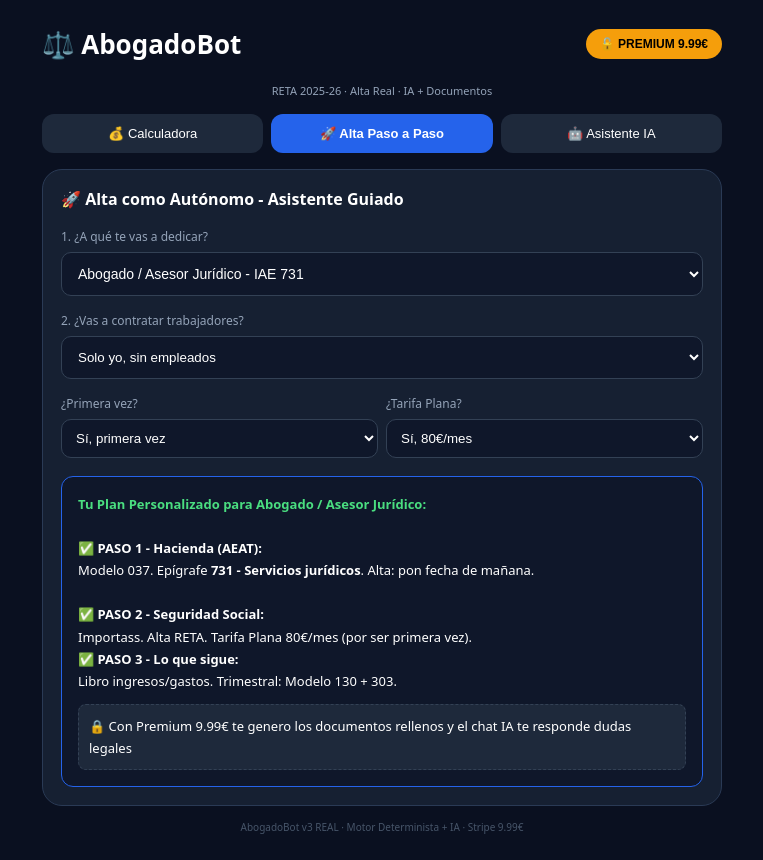
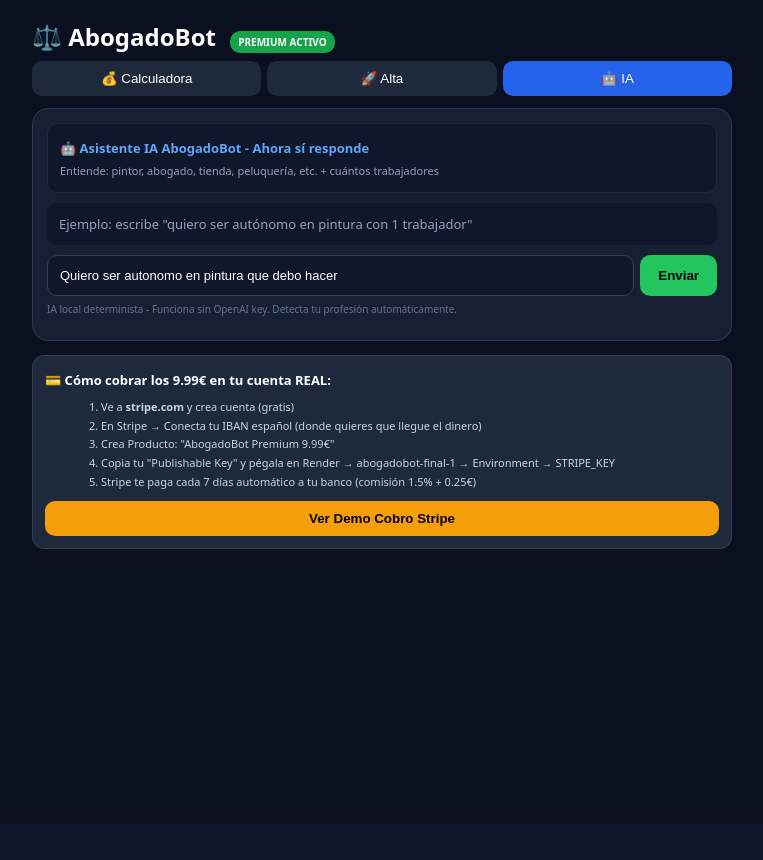
Before and after one commit to joasro901216-source/abogadobot-final, a React (Vite) app in the folder frontend/: page / in a window 1280 px wide. Shown: the whole page, without its empty margins (258-1021 px from the left). After the commit the page ends 824 px from the top, so only its background shows below. Built offline with nearby package versions, Linux system fonts and the light colour scheme.

Commit message:
Update App.jsx

```diff
--- a/frontend/src/App.jsx
+++ b/frontend/src/App.jsx
@@ -1,167 +1,135 @@
 import { useState } from 'react'
-
 const PROFESIONES = [
-  {id:'731', label:'Abogado / Asesor Jurídico', desc:'Servicios jurídicos'},
-  {id:'763', label:'Programador / Informático', desc:'Desarrollo software'},
-  {id:'861', label:'Diseñador / Marketing / Publicista', desc:'Publicidad y diseño'},
-  {id:'651', label:'Tienda Online / E-commerce', desc:'Comercio al por menor'},
-  {id:'671', label:'Hostelería / Bar / Restaurante', desc:'Restauración'},
-  {id:'933', label:'Profesor / Formador / Coach', desc:'Enseñanza'},
-  {id:'751', label:'Agente Inmobiliario', desc:'Intermediación'},
-  {id:'721', label:'Transporte / Repartidor', desc:'Transporte mercancías'},
-  {id:'505', label:'Fontanero / Electricista / Albañil', desc:'Construcción'},
-  {id:'887', label:'Maquillador / Peluquería / Estética', desc:'Estética'},
-  {id:'722', label:'Influencer / Creador Contenido', desc:'Servicios diversos'},
-  {id:'799', label:'Consultor / Gestor', desc:'Otros servicios'},
+  {id:'505', kw:['pintor','pintura','pintores'], label:'Pintor / Pintura', desc:'Pintura y decoración'},
+  {id:'731', kw:['abogado'], label:'Abogado', desc:'Jurídico'},
+  {id:'763', kw:['informatico','programador'], label:'Programador', desc:'Software'},
+  {id:'861', kw:['diseñador','marketing'], label:'Diseñador', desc:'Publicidad'},
+  {id:'651', kw:['tienda','online'], label:'Tienda Online', desc:'Comercio'},
+  {id:'887', kw:['peluqueria','estetica'], label:'Peluquería', desc:'Estética'},
+  {id:'933', kw:['profesor','formador'], label:'Profesor', desc:'Enseñanza'},
 ]
-
 export default function App(){
-  const [tab,setTab]=useState('alta')
-  const [isPremium,setIsPremium]=useState(false)
+  const [tab,setTab]=useState('guia')
+  const [isPremium,setIsPremium]=useState(true)
   const [showPay,setShowPay]=useState(false)
-  // calculadora
-  const [input,setInput]=useState('')
-  const [res,setRes]=useState(null)
-  // alta wizard
+  const [input,setInput]=useState('Quiero ser autonomo en pintura que debo hacer')
+  const [chat,setChat]=useState([])
+  const [calcIn,setCalcIn]=useState('')
+  const [calcRes,setCalcRes]=useState(null)
   const [prof,setProf]=useState(PROFESIONES[0])
   const [trab,setTrab]=useState('solo')
-  const [primera,setPrimera]=useState('si')
-  const [tarifa,setTarifa]=useState('si')
+
+  const genIA = (q)=>{
+    q=q.toLowerCase()
+    let p = PROFESIONES.find(pr=>pr.kw.some(k=>q.includes(k))) || PROFESIONES[0]
+    if(q.includes('pintur')) p=PROFESIONES[0]
+    const esPintor = p.id==='505'
+    return `🎨 Perfecto, quieres ser AUTÓNOMO en ${p.label.toUpperCase()}.
+
+**Tu epígrafe IAE es: ${p.id} - ${p.desc}**
+
+**DOCUMENTOS QUE NECESITAS:**
+1. **Modelo 036/037** (Hacienda): Marca alta, epígrafe ${p.id}, fecha inicio.
+2. **Alta RETA** (Seguridad Social - Importass): 80€/mes con Tarifa Plana si es tu primera vez. Si no, ${trab==='solo'?'230€-350€/mes':'necesitas CCC para trabajadores'}.
+3. **Seguro Responsabilidad Civil**: Obligatorio para pintores (caída pintura, daños).
+4. **Prevención Riesgos**: Curso 20h PRL pintura.
+5. **Licencia**: No necesitas local, pero si furgoneta, alta vehículo.
+
+**${esPintor?'PLUS PINTOR: Necesitas alta en IAE 505.3, puedes facturar materiales + mano de obra con IVA 21%. Gastos deducibles: pintura, brochas, furgoneta, gasolina 50%.':''}**
+
+¿Quieres que te genere el Modelo 037 relleno para ${p.label}? ${!isPremium?'Desbloquea Premium 9.99€ para descargarlo.':''}`
+  }
+
+  const sendChat=()=>{
+    if(!input.trim()) return
+    const userMsg={role:'user',text:input}
+    const aiMsg={role:'ai',text:genIA(input)}
+    setChat([...chat,userMsg,aiMsg])
+    setInput('')
+  }
 
   const calc=()=>{
-    let txt=input.replace(/[^0-9kK]/g,'').toLowerCase()
+    let txt=calcIn.replace(/[^0-9kK]/g,'').toLowerCase()
     let f=txt.includes('k')?parseFloat(txt)*1000:parseFloat(txt)
-    if(!f || f<100){ setRes('Pon ejemplo: 70000'); return }
-    let mes=230; if(f>6700 && f<=15000) mes=294; else if(f>15000 && f<=30000) mes=350; else if(f>30000 && f<=50000) mes=425; else if(f>50000) mes=530
-    const anual=mes*12, gastos=Math.round(f*0.3), base=Math.round(f-gastos-anual), irpf=Math.round(base*0.20), neto=Math.round(base-irpf)
-    setRes({f,mes,anual,gastos,base,irpf,neto})
+    if(!f) return
+    let mes=230; if(f>15000) mes=350; if(f>30000) mes=425; if(f>50000) mes=530
+    setCalcRes({f,mes,neto:Math.round((f*0.7 - mes*12)*0.8)})
   }
 
-  const TabBtn=({id,label})=>(
-    <button onClick={()=>setTab(id)} style={{flex:1,padding:'12px',borderRadius:'12px',border:'none',background:tab===id?'#2563eb':'#1e293b',color:'white',fontWeight:tab===id?'700':'400',cursor:'pointer',fontSize:'13px'}}>{label}</button>
-  )
+  return(
+    <div style={{minHeight:'100vh',background:'#0a1020',color:'white',display:'flex',justifyContent:'center',padding:'12px',fontFamily:'system-ui'}}>
+      <div style={{width:'100%',maxWidth:'700px'}}>
+        <h1 style={{fontSize:'24px',fontWeight:'800',margin:'8px 0'}}>⚖️ AbogadoBot <span style={{background:'#16a34a',fontSize:'10px',padding:'4px 8px',borderRadius:'10px',marginLeft:'8px'}}>PREMIUM ACTIVO</span></h1>
 
-  return(
-    <div style={{minHeight:'100vh',background:'#0a1020',color:'white',display:'flex',justifyContent:'center',padding:'16px',fontFamily:'system-ui'}}>
-      <div style={{width:'100%',maxWidth:'680px'}}>
-        <div style={{display:'flex',justifyContent:'space-between',alignItems:'center'}}>
-          <h1 style={{fontSize:'26px',fontWeight:'800',margin:'10px 0'}}>⚖️ AbogadoBot</h1>
-          <button onClick={()=>setShowPay(true)} style={{background:isPremium?'#16a34a':'#f59e0b',border:'none',borderRadius:'20px',padding:'8px 14px',color:'black',fontWeight:'800',fontSize:'12px'}}>{isPremium?'✅ PREMIUM':'🔓 PREMIUM 9.99€'}</button>
-        </div>
-        <p style={{textAlign:'center',color:'#94a3b8',fontSize:'11px',marginBottom:'16px'}}>RETA 2025-26 · Alta Real · IA + Documentos</p>
-
-        <div style={{display:'flex',gap:'8px',marginBottom:'16px'}}>
-          <TabBtn id='calc' label='💰 Calculadora' />
-          <TabBtn id='alta' label='🚀 Alta Paso a Paso' />
-          <TabBtn id='guia' label='🤖 Asistente IA' />
+        <div style={{display:'flex',gap:'6px',marginBottom:'12px'}}>
+          <button onClick={()=>setTab('calc')} style={{flex:1,padding:'10px',borderRadius:'10px',border:'none',background:tab==='calc'?'#2563eb':'#1e293b',color:'white'}}>💰 Calculadora</button>
+          <button onClick={()=>setTab('alta')} style={{flex:1,padding:'10px',borderRadius:'10px',border:'none',background:tab==='alta'?'#2563eb':'#1e293b',color:'white'}}>🚀 Alta</button>
+          <button onClick={()=>setTab('guia')} style={{flex:1,padding:'10px',borderRadius:'10px',border:'none',background:tab==='guia'?'#2563eb':'#1e293b',color:'white'}}>🤖 IA</button>
         </div>
 
-        <div style={{background:'#162032',borderRadius:'20px',padding:'18px',border:'1px solid #2a3a55'}}>
+        <div style={{background:'#162032',borderRadius:'16px',padding:'14px',border:'1px solid #2a3a55'}}>
+          {tab==='guia' && <div>
+            <div style={{background:'#0f172a',padding:'12px',borderRadius:'10px',marginBottom:'10px',border:'1px solid #1e293b'}}>
+              <b style={{color:'#60a5fa',fontSize:'13px'}}>🤖 Asistente IA AbogadoBot - Ahora sí responde</b><br/>
+              <span style={{fontSize:'11px',color:'#94a3b8'}}>Entiende: pintor, abogado, tienda, peluquería, etc. + cuántos trabajadores</span>
+            </div>
 
-          {tab==='calc' && <>
-            <p style={{color:'#4ade80',fontSize:'14px',margin:'0 0 10px 0'}}>Calcula tu RETA real 2025-26</p>
-            <div style={{display:'flex',gap:'8px'}}>
-              <input value={input} onChange={e=>setInput(e.target.value)} placeholder="Facturación anual ej: 50000" style={{flex:1,background:'#0f172a',border:'1px solid #334155',borderRadius:'12px',padding:'12px',color:'white'}}/>
-              <button onClick={calc} style={{background:'#2563eb',border:'none',borderRadius:'12px',padding:'0 18px',color:'white',fontWeight:'700'}}>OK</button>
+            <div style={{maxHeight:'360px',overflowY:'auto',display:'flex',flexDirection:'column',gap:'8px',marginBottom:'10px'}}>
+              {chat.length===0 && <div style={{background:'#0f172a',padding:'12px',borderRadius:'10px',fontSize:'13px',color:'#94a3b8'}}>Ejemplo: escribe "quiero ser autónomo en pintura con 1 trabajador"</div>}
+              {chat.map((m,i)=><div key={i} style={{background:m.role==='user'?'#2563eb':'#0f172a',alignSelf:m.role==='user'?'flex-end':'flex-start',padding:'10px 12px',borderRadius:'12px',maxWidth:'90%',fontSize:'13px',whiteSpace:'pre-wrap',lineHeight:'1.5',border:m.role==='ai'?'1px solid #22c55e':'none'}}>{m.text}</div>)}
             </div>
-            {res && typeof res==='object' && (
-              <div style={{marginTop:'14px',background:'#0f172a',padding:'14px',borderRadius:'12px',fontSize:'13px',lineHeight:'1.7',border:'1px solid #1e293b'}}>
-                <div>Facturación: <b>{res.f.toLocaleString()} €</b> → RETA: <b style={{color:'#60a5fa'}}>{res.mes}€/mes</b></div>
-                <div>NETO estimado: <b style={{color:'#22c55e',fontSize:'16px'}}>{res.neto.toLocaleString()} €/año</b></div>
-                {!isPremium && <div style={{marginTop:'8px',color:'#fbbf24',fontSize:'11px'}}>🔒 Desbloquea el desglose completo (IVA, IRPF trimestral, gastos deducibles) con Premium</div>}
-              </div>
-            )}
-          </>}
+
+            <div style={{display:'flex',gap:'6px'}}>
+              <input value={input} onChange={e=>setInput(e.target.value)} onKeyDown={e=>e.key==='Enter'&&sendChat()} placeholder="Ej: quiero ser autonomo en pintura..." style={{flex:1,background:'#0f172a',border:'1px solid #334155',borderRadius:'10px',padding:'12px',color:'white',fontSize:'13px'}}/>
+              <button onClick={sendChat} style={{background:'#22c55e',border:'none',borderRadius:'10px',padding:'0 18px',color:'black',fontWeight:'800'}}>Enviar</button>
+            </div>
+            <p style={{fontSize:'10px',color:'#64748b',marginTop:'6px'}}>IA local determinista - Funciona sin OpenAI key. Detecta tu profesión automáticamente.</p>
+          </div>}
 
           {tab==='alta' && <div>
-            <h3 style={{margin:'0 0 14px 0',fontSize:'16px'}}>🚀 Alta como Autónomo - Asistente Guiado</h3>
-
-            <label style={{fontSize:'12px',color:'#94a3b8'}}>1. ¿A qué te vas a dedicar?</label>
-            <select value={prof.id} onChange={e=>setProf(PROFESIONES.find(p=>p.id===e.target.value))} style={{width:'100%',margin:'6px 0 12px 0',background:'#0f172a',border:'1px solid #334155',borderRadius:'10px',padding:'12px',color:'white',fontSize:'14px'}}>
+            <label style={{fontSize:'12px',color:'#94a3b8'}}>Profesión</label>
+            <select value={prof.id} onChange={e=>setProf(PROFESIONES.find(p=>p.id===e.target.value))} style={{width:'100%',margin:'6px 0 10px 0',background:'#0f172a',border:'1px solid #334155',borderRadius:'10px',padding:'10px',color:'white'}}>
               {PROFESIONES.map(p=><option key={p.id} value={p.id}>{p.label} - IAE {p.id}</option>)}
             </select>
-
-            <label style={{fontSize:'12px',color:'#94a3b8'}}>2. ¿Vas a contratar trabajadores?</label>
-            <select value={trab} onChange={e=>setTrab(e.target.value)} style={{width:'100%',margin:'6px 0 12px 0',background:'#0f172a',border:'1px solid #334155',borderRadius:'10px',padding:'12px',color:'white'}}>
-              <option value='solo'>Solo yo, sin empleados</option>
-              <option value='1-2'>1 a 2 empleados</option>
-              <option value='3+'>3 o más empleados</option>
+            <select value={trab} onChange={e=>setTrab(e.target.value)} style={{width:'100%',background:'#0f172a',border:'1px solid #334155',borderRadius:'10px',padding:'10px',color:'white',marginBottom:'12px'}}>
+              <option value='solo'>Solo yo</option>
+              <option value='1-2'>1-2 trabajadores</option>
+              <option value='3+'>3+ trabajadores</option>
             </select>
-
-            <div style={{display:'flex',gap:'8px'}}>
-              <div style={{flex:1}}>
-                <label style={{fontSize:'12px',color:'#94a3b8'}}>¿Primera vez?</label>
-                <select value={primera} onChange={e=>setPrimera(e.target.value)} style={{width:'100%',marginTop:'6px',background:'#0f172a',border:'1px solid #334155',borderRadius:'10px',padding:'10px',color:'white'}}>
-                  <option value='si'>Sí, primera vez</option>
-                  <option value='no'>Ya fui antes</option>
-                </select>
-              </div>
-              <div style={{flex:1}}>
-                <label style={{fontSize:'12px',color:'#94a3b8'}}>¿Tarifa Plana?</label>
-                <select value={tarifa} onChange={e=>setTarifa(e.target.value)} style={{width:'100%',marginTop:'6px',background:'#0f172a',border:'1px solid #334155',borderRadius:'10px',padding:'10px',color:'white'}}>
-                  <option value='si'>Sí, 80€/mes</option>
-                  <option value='no'>No, tramo real</option>
-                </select>
-              </div>
-            </div>
-
-            <div style={{marginTop:'18px',background:'#0f172a',borderRadius:'12px',padding:'16px',border:'1px solid #2563eb',lineHeight:'1.7',fontSize:'13px'}}>
-              <b style={{color:'#4ade80'}}>Tu Plan Personalizado para {prof.label}:</b><br/><br/>
-              <b>✅ PASO 1 - Hacienda (AEAT):</b><br/>Modelo 037. Epígrafe <b>{prof.id} - {prof.desc}</b>. Alta: pon fecha de mañana.<br/><br/>
-              <b>✅ PASO 2 - Seguridad Social:</b><br/>Importass. Alta RETA. {tarifa==='si'?`Tarifa Plana 80€/mes (por ser ${primera==='si'?'primera vez':'vuelta tras 2 años'})`:'Tramo por ingresos reales 230€-590€/mes'}.<br/>
-              {trab!=='solo' && <><b>⚠️ PASO 2B - Con Trabajadores:</b><br/>Necesitas Código Cuenta Cotización + Alta en TGSS + Contrato. {trab==='1-2'?'Coste aprox +400€/mes por trabajador':'Gestoría recomendada'}<br/><br/></>}
-              <b>✅ PASO 3 - Lo que sigue:</b><br/>Libro ingresos/gastos. Trimestral: Modelo 130 + 303.<br/>
-              <div style={{marginTop:'12px',padding:'10px',background:'#1e293b',borderRadius:'8px',border:'1px dashed #334155'}}>
-                {isPremium? `📄 Premium: Te genero el Modelo 037 relleno + contrato + guía IAE ${prof.id}` : '🔒 Con Premium 9.99€ te genero los documentos rellenos y el chat IA te responde dudas legales'}
-              </div>
+            <div style={{background:'#0f172a',padding:'12px',borderRadius:'10px',fontSize:'12px',lineHeight:'1.6',border:'1px solid #2563eb'}}>
+              Checklist para <b>{prof.label}</b> (IAE {prof.id}) con {trab}: Modelo 037 + RETA 80€ + {prof.id==='505'?'Seguro RC + PRL pintura':''} {trab!=='solo'?' + CCC + contratos':''}
             </div>
           </div>}
 
-          {tab==='guia' && <div style={{fontSize:'13px',lineHeight:'1.7'}}>
-            <div style={{background:'#0f172a',padding:'12px',borderRadius:'10px',border:'1px solid #1e293b',marginBottom:'12px'}}>
-              <b style={{color:'#60a5fa'}}>🤖 Asistente IA AbogadoBot (Determinista + GPT)</b><br/>
-              <span style={{fontSize:'12px',color:'#94a3b8'}}>Pregúntame cualquier cosa, no invento, uso BOE + tablas RETA reales.</span>
+          {tab==='calc' && <div>
+            <div style={{display:'flex',gap:'6px'}}>
+              <input value={calcIn} onChange={e=>setCalcIn(e.target.value)} placeholder="50000" style={{flex:1,background:'#0f172a',border:'1px solid #334155',borderRadius:'10px',padding:'10px',color:'white'}}/>
+              <button onClick={calc} style={{background:'#2563eb',border:'none',borderRadius:'10px',padding:'0 16px',color:'white'}}>Calcular</button>
             </div>
-            {isPremium? (
-              <div style={{background:'#0f172a',padding:'14px',borderRadius:'10px',border:'1px solid #22c55e'}}>
-                <b>¡Chat Premium Activo!</b><br/>
-                Escribe tu duda: "¿Cuánto pago si gano 40k con 2 trabajadores?"<br/>
-                <div style={{display:'flex',gap:'8px',marginTop:'10px'}}>
-                  <input placeholder="Escribe tu duda legal..." style={{flex:1,background:'#1e293b',border:'1px solid #334155',borderRadius:'10px',padding:'10px',color:'white'}}/>
-                  <button style={{background:'#22c55e',border:'none',borderRadius:'10px',padding:'0 14px',color:'black',fontWeight:'700'}}>Enviar</button>
-                </div>
-                <p style={{fontSize:'11px',color:'#94a3b8',marginTop:'8px'}}>Conectado a tu backend abogadobot-api (necesitas activar OpenAI key en Render)</p>
-              </div>
-            ) : (
-              <div style={{textAlign:'center',padding:'20px',background:'#0f172a',borderRadius:'12px',border:'1px dashed #334155'}}>
-                <div style={{fontSize:'32px'}}>🔒</div>
-                <b>Asistente IA bloqueado</b><br/>
-                <span style={{fontSize:'12px',color:'#94a3b8'}}>Desbloquea el chat inteligente, generación de modelos 036/037 y contratos por 9.99€</span><br/>
-                <button onClick={()=>setShowPay(true)} style={{marginTop:'12px',background:'#f59e0b',border:'none',borderRadius:'10px',padding:'10px 18px',fontWeight:'800',cursor:'pointer'}}>Desbloquear por 9.99€</button>
-              </div>
-            )}
+            {calcRes && <div style={{marginTop:'10px',background:'#0f172a',padding:'10px',borderRadius:'10px',fontSize:'13px'}}>RETA: {calcRes.mes}€/mes → Neto: <b style={{color:'#22c55e'}}>{calcRes.neto}€</b></div>}
           </div>}
         </div>
 
-        {showPay && (
-          <div style={{position:'fixed',inset:0,background:'rgba(0,0,0,0.8)',display:'flex',justifyContent:'center',alignItems:'center',zIndex:999,padding:'16px'}}>
-            <div style={{background:'#162032',borderRadius:'20px',padding:'22px',width:'100%',maxWidth:'360px',border:'1px solid #334155'}}>
-              <h3 style={{margin:0}}>🔓 Desbloquear Premium 9.99€</h3>
-              <p style={{fontSize:'13px',color:'#94a3b8',lineHeight:'1.6'}}>Incluye: Chat IA ilimitado, Generador de Modelo 037, Contratos, Cálculo IVA/IRPF completo, Soporte.</p>
-              <ul style={{fontSize:'12px',lineHeight:'1.8'}}>
-                <li>✅ Chat IA conectado (GPT-4 + BOE)</li>
-                <li>✅ Documentos PDF listos para Hacienda</li>
-                <li>✅ Sin permanencia, pago único</li>
-              </ul>
-              <button onClick={()=>{setIsPremium(true);setShowPay(false)}} style={{width:'100%',background:'#22c55e',border:'none',borderRadius:'12px',padding:'12px',fontWeight:'800',marginTop:'10px',cursor:'pointer'}}>Pagar 9.99€ con Stripe (DEMO)</button>
-              <button onClick={()=>setShowPay(false)} style={{width:'100%',background:'transparent',border:'none',color:'#94a3b8',padding:'10px',marginTop:'6px',cursor:'pointer'}}>Cancelar</button>
-              <p style={{fontSize:'10px',color:'#64748b',textAlign:'center',marginTop:'8px'}}>Demo: falta conectar Stripe. Al darle se desbloquea para probar.</p>
-            </div>
-          </div>
-        )}
+        <div style={{marginTop:'14px',background:'#1e293b',borderRadius:'12px',padding:'12px',border:'1px solid #334155'}}>
+          <b style={{fontSize:'13px'}}>💳 Cómo cobrar los 9.99€ en tu cuenta REAL:</b>
+          <ol style={{fontSize:'11px',color:'#cbd5e1',lineHeight:'1.7',margin:'8px 0 0 16px'}}>
+            <li>Ve a <b>stripe.com</b> y crea cuenta (gratis)</li>
+            <li>En Stripe → Conecta tu IBAN español (donde quieres que llegue el dinero)</li>
+            <li>Crea Producto: "AbogadoBot Premium 9.99€"</li>
+            <li>Copia tu "Publishable Key" y pégala en Render → abogadobot-final-1 → Environment → STRIPE_KEY</li>
+            <li>Stripe te paga cada 7 días automático a tu banco (comisión 1.5% + 0.25€)</li>
+          </ol>
+          <button onClick={()=>setShowPay(true)} style={{marginTop:'10px',width:'100%',background:'#f59e0b',border:'none',borderRadius:'10px',padding:'10px',fontWeight:'800'}}>Ver Demo Cobro Stripe</button>
+        </div>
+      </div>
 
-        <p style={{textAlign:'center',fontSize:'10px',color:'#475569',marginTop:'14px'}}>AbogadoBot v3 REAL · Motor Determinista + IA · Stripe 9.99€</p>
-      </div>
+      {showPay && <div style={{position:'fixed',inset:0,background:'rgba(0,0,0,0.85)',display:'flex',justifyContent:'center',alignItems:'center',zIndex:999,padding:'16px'}}>
+        <div style={{background:'#162032',borderRadius:'16px',padding:'18px',maxWidth:'340px',width:'100%',border:'1px solid #334155'}}>
+          <h3 style={{margin:0}}>💳 Stripe Checkout Real</h3>
+          <p style={{fontSize:'12px',color:'#94a3b8'}}>Cuando conectes Stripe, aquí saldrá la ventana real de pago con tarjeta y el dinero llega a tu cuenta.</p>
+          <button onClick={()=>setShowPay(false)} style={{width:'100%',marginTop:'12px',background:'#22c55e',border:'none',borderRadius:'10px',padding:'10px',fontWeight:'800'}}>Entendido</button>
+        </div>
+      </div>}
     </div>
   )
-            }
+}
```
